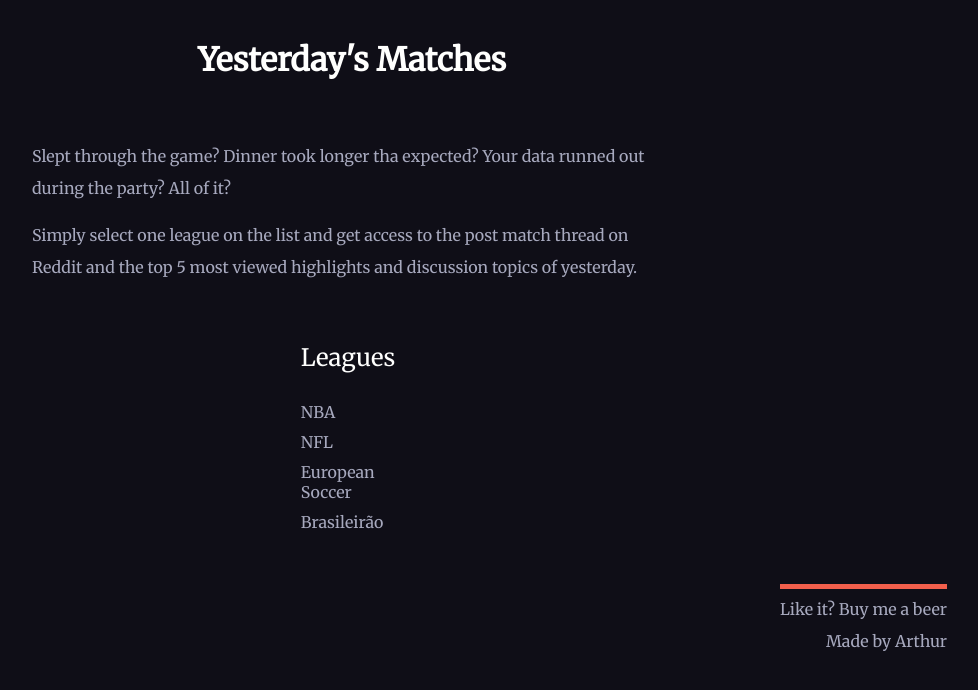
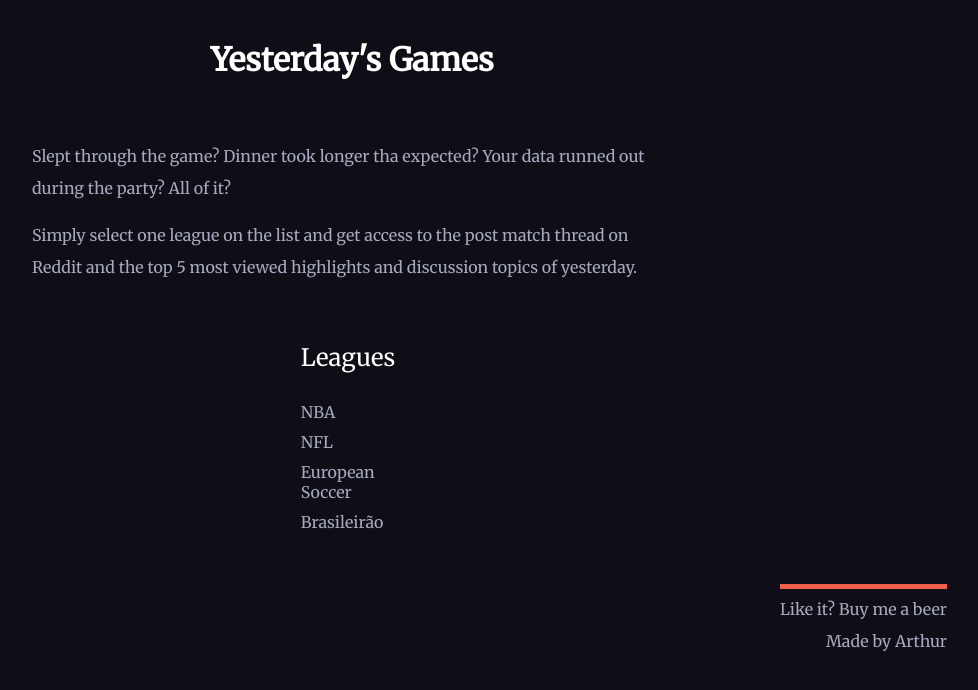
Before and after one commit to arthur-dias/yesterdaysgames, a Next.js app: page / in a window 1280 px wide. Shown: the top 690 px of the page, without its empty margins (288-1266 px from the left). Built offline with nearby package versions, Linux system fonts and the light colour scheme.

Commit message:
Corrected texts

```diff
--- a/components/Navbar.js
+++ b/components/Navbar.js
@@ -3,7 +3,7 @@ import styles from '../styles/Navbar.module.css'
 const Navbar = () => {
   return (
     <div className={styles.navbar}>
-      <h1 className={styles.title}>Yesterday's Matches</h1>
+      <h1 className={styles.title}>Yesterday&apos;s Games</h1>
     </div>
   )
 }
--- a/pages/404.js
+++ b/pages/404.js
@@ -5,8 +5,8 @@ const Custom404 = () => {
   return (
     <div>
       <p style={{ textAlign: 'center', color: '#fffffe' }}>
-        The page you were looking for doesn't appear to exist. Try selecting one
-        of the leagues below.
+        The page you were looking for doesn&apos;t appear to exist. Try
+        selecting one of the leagues below.
       </p>
       <Content />
     </div>
```
